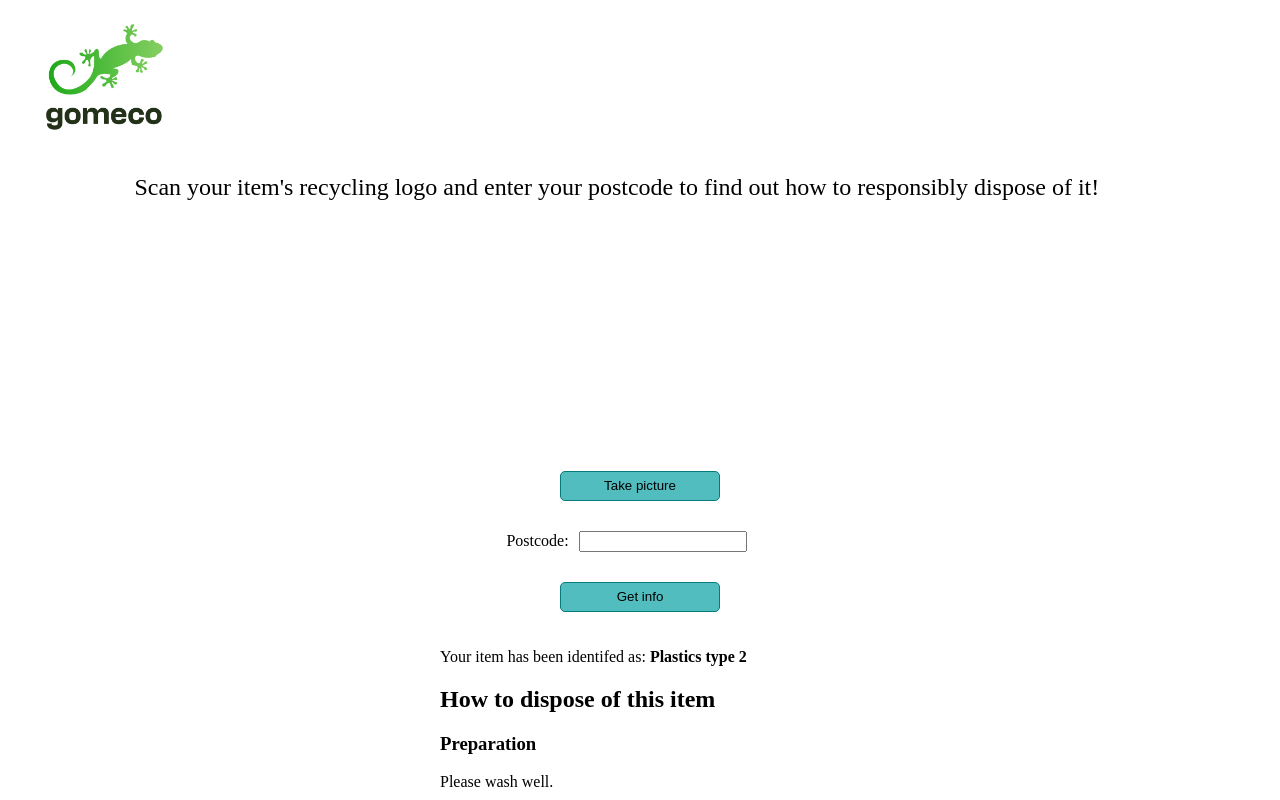
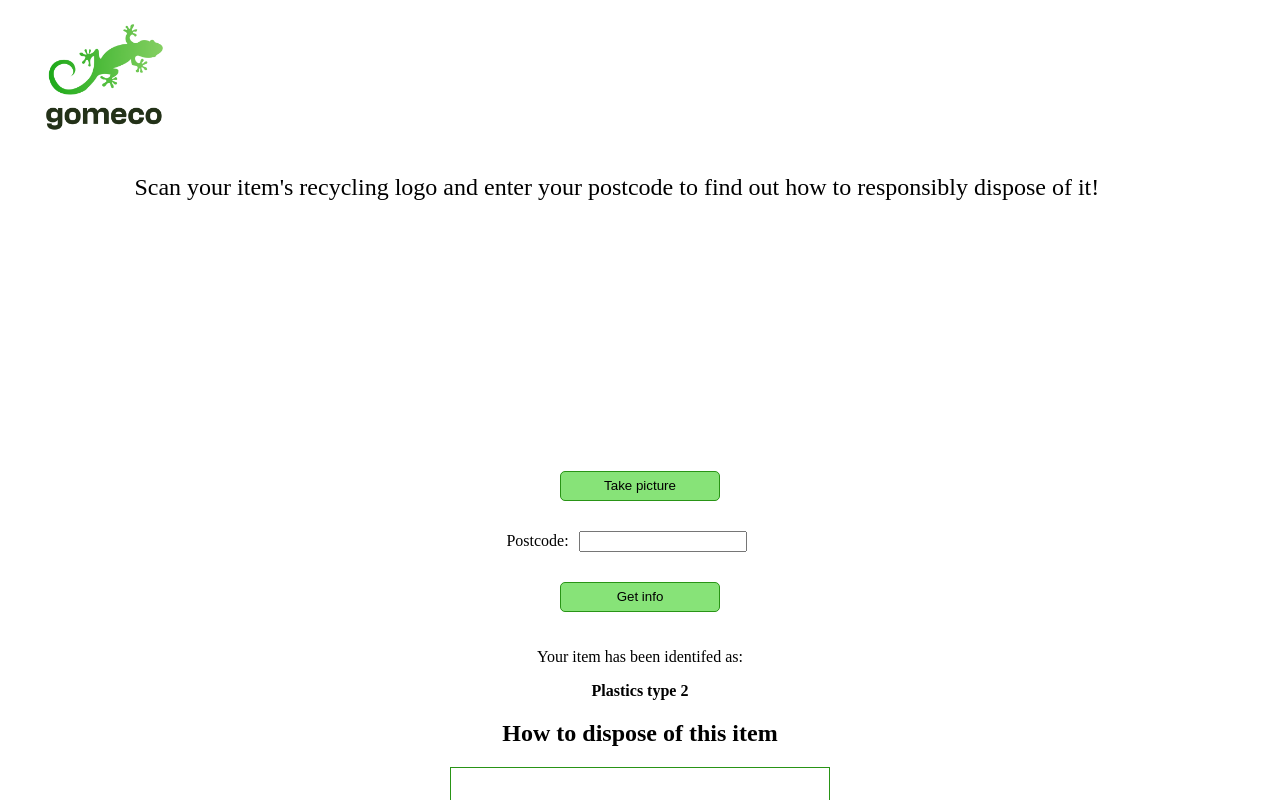
Before and after one commit to Cuboxylate/can-you-recycle-me, a Vue app: page / in a window 1280 px wide. Both pictures are taken after a click on the button "Get info". Shown: the top 800 px of the page. Built offline with nearby package versions, Linux system fonts and the light colour scheme; no server answers.

Commit message:
finished styling

```diff
--- a/src/components/CameraSnap.vue
+++ b/src/components/CameraSnap.vue
@@ -26,15 +26,22 @@
             <button class="CameraSnap__button" @click="getResults()">Get info</button>
 
             <div id="results">
-                <p>Your item has been identifed as: <strong>Plastics type 2</strong></p>
-                <h2>How to dispose of this item</h2>
-                <h3>Preparation</h3>
-                <p>Please wash well.</p>
-                <h3>Where to put this item</h3>
-                <p>This item can be added to your council's kerbside recycling bin.</p>
-                <h3>What will happen next?</h3>
-                <p>This plastic will be melted down and used to make new bottles, reducing our need to extract and refine crude oil.</p>
-                <p>Thank you!</p>
+                <p class="CameraSnap__text">Your item has been identifed as:</p>
+                <p class="CameraSnap__text"><strong>Plastics type 2</strong></p>
+                <h2 class="CameraSnap__text">How to dispose of this item</h2>
+                <div class="CameraSnap__response-box">
+                    <h3>1. Preparation</h3>
+                    <p class="CameraSnap__respose-paragraph">Please wash well.</p>
+                </div>
+                <div class="CameraSnap__response-box">
+                    <h3>2. Where to put this item</h3>
+                    <p class="CameraSnap__respose-paragraph">This item can be added to your council's kerbside recycling bin.</p>
+                </div>
+                <div class="CameraSnap__response-box">
+                    <h3>3. What will happen next?</h3>
+                    <p class="CameraSnap__respose-paragraph">This plastic will be melted down and used to make new bottles, reducing our need to extract and refine crude oil.</p>
+                </div>
+                <p class="CameraSnap__thanks"><strong>Thank you!</strong></p>
             </div>
         </div>
     </div>
@@ -113,8 +120,8 @@ export default {
     width: 40%;
     height: 30px;
     margin: 20px auto;
-    background-color: #52bdbf;
-    border: 1px solid #067b7d;
+    background-color: #87e378;
+    border: 1px solid #299416;
     border-radius: 5px;
 }
 
@@ -137,4 +144,25 @@ export default {
     margin: 0 auto;
 }
 
+.CameraSnap__respose-paragraph {
+    padding-left: 5%;
+}
+
+.CameraSnap__response-box {
+    border: 1px solid #299416;
+    margin: 10px;
+    padding: 20px;
+}
+
+.CameraSnap__thanks {
+    color: #299416;
+    font-size: 24px;
+    font-weight: 1000;
+    text-align: center;
+}
+
+.CameraSnap__text {
+    text-align: center;
+}
+
 </style>
```
